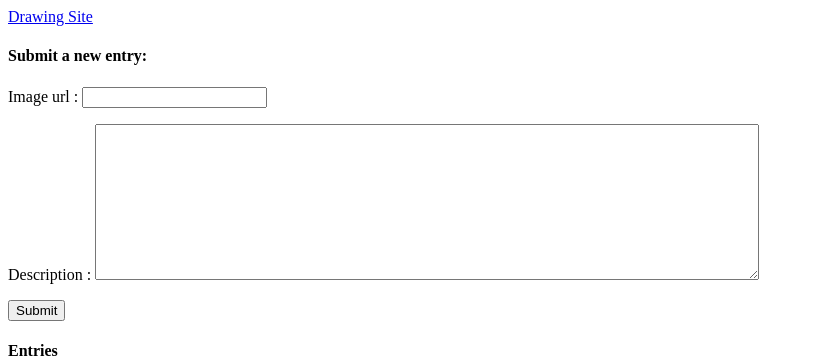
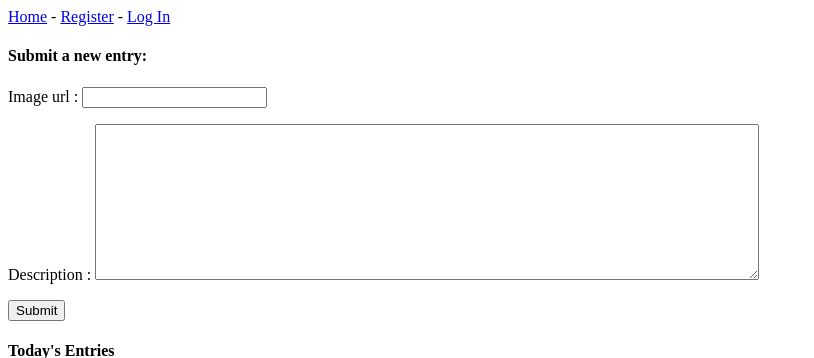
Before and after one commit to SmithD216/las, a Django app: page / in a window 1280 px wide. Shown: the top 358 px of the page, without its empty margins (0-814 px from the left). Run offline with Django 3.2, Linux system fonts and the light colour scheme; data comes from the database, SQL or seed files in the repository; both versions use the stored data as it was after the commit.

Commit message:
Updated views to restrict access depending on whether the user is logged in or not.

```diff
--- a/las/settings.py
+++ b/las/settings.py
@@ -40,6 +40,7 @@ INSTALLED_APPS = [
 
     # My apps
     'las_site',
+    'users',
 ]
 
 MIDDLEWARE = [
@@ -121,3 +122,7 @@ USE_TZ = True
 # https://docs.djangoproject.com/en/2.0/howto/static-files/
 
 STATIC_URL = '/static/'
+
+
+# My settings
+LOGIN_URL = '/users/login/'
--- a/las/urls.py
+++ b/las/urls.py
@@ -19,5 +19,6 @@ from django.contrib import admin
 
 urlpatterns = [
     url(r'^admin/', admin.site.urls),
+    url(r'^users/', include('users.urls')),
     url(r'', include('las_site.urls')),
 ]
--- a/las_site/templates/las_site/base.html
+++ b/las_site/templates/las_site/base.html
@@ -1,6 +1,13 @@
 <title>Drawring</title>
 <p>
-    <a href="{% url 'las_site:index' %}">Drawing Site</a>
+    <a href="{% url 'las_site:index' %}">Home</a> -
+    {% if user.is_authenticated %}
+        Hello, {{ user.username }}.
+        <a href="{% url 'users:logout' %}">Log Out</a>
+    {% else %}
+        <a href="{% url 'users:register' %}">Register</a> -
+        <a href="{% url 'users:login' %}">Log In</a>
+    {% endif %}
 </p>
 
 {% block content %}
--- a/las_site/templates/las_site/index.html
+++ b/las_site/templates/las_site/index.html
@@ -8,7 +8,7 @@
             <button name="submit">Submit</button>
         </form>
 
-    <h4>Entries</h4>
+    <h4>Today's Entries</h4>
     {% for entry in entries %}
         <a href="{% url 'las_site:entry' entry.id %}">
             <img src={{ entry.image }} alt={{ entry.blurb }}>
--- a/las_site/views.py
+++ b/las_site/views.py
@@ -1,6 +1,7 @@
 from django.shortcuts import render
 from django.http import HttpResponseRedirect
 from django.urls import reverse
+from django.contrib.auth.decorators import login_required
 
 from .models import Entry, Comment
 from .forms import EntryForm, CommentForm
@@ -22,6 +23,7 @@ def index(request):
     context = {'entries': entries, 'form': form}
     return render(request, 'las_site/index.html', context)
 
+@login_required
 def entry(request, entry_id):
     """Show a single entry and all its comments."""
     entry = Entry.objects.get(id=entry_id)
@@ -42,6 +44,7 @@ def entry(request, entry_id):
     context = {'entry':entry, 'comments':comments, 'form':form}
     return render(request, 'las_site/entry.html', context)
 
+@login_required
 def edit_comment(request, comment_id):
     """Edit an existing comment."""
     comment = Comment.objects.get(id=comment_id)
```
Also changed, not shown: db.sqlite3.
